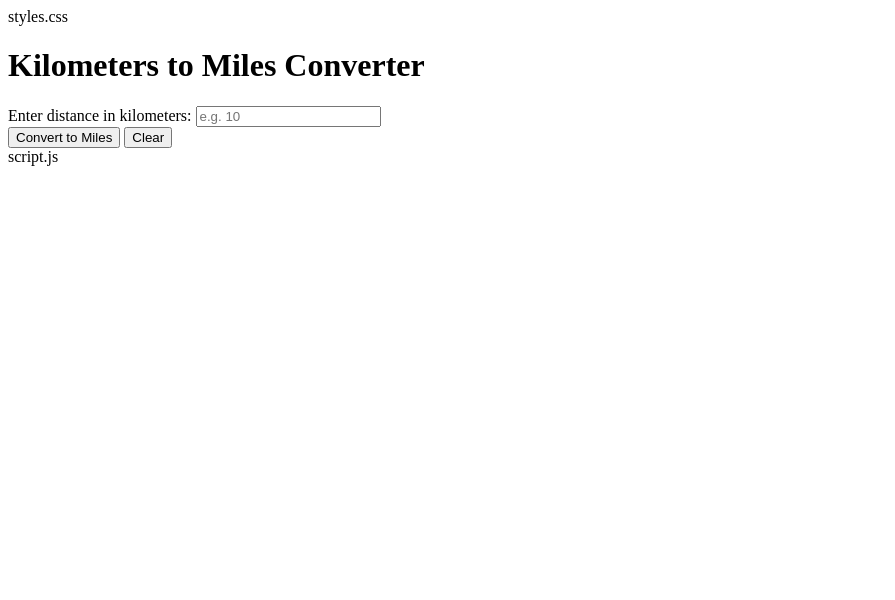
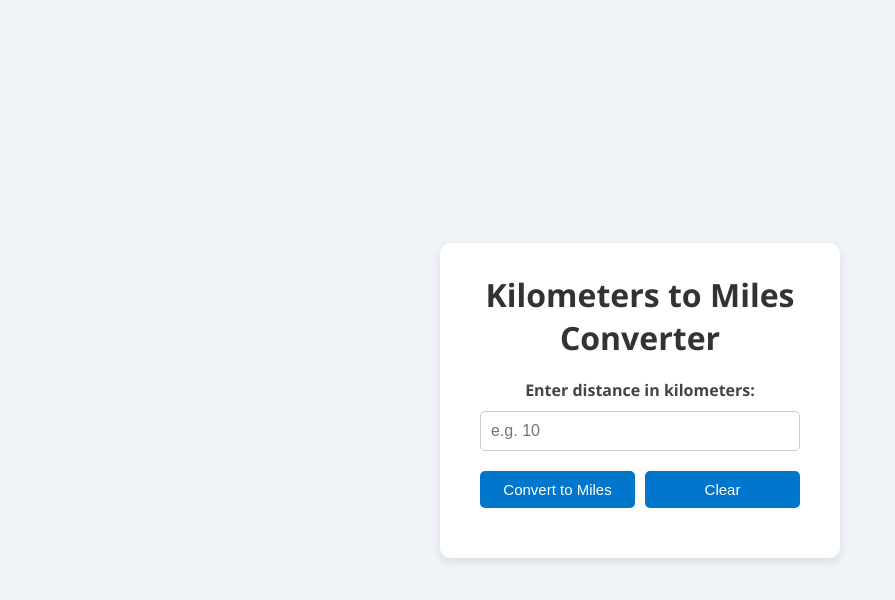
Before and after one commit to AyaAbuqoleh/converter, a plain HTML site: page index.html in a window 1280 px wide. Shown: the whole page, without its empty margins (0-895 px from the left). Drawn offline with Linux system fonts and the light colour scheme.

Commit message:
Update index.html

```diff
--- a/index.html
+++ b/index.html
@@ -4,7 +4,7 @@
   <meta charset="UTF-8" />
   <meta name="viewport" content="width=device-width, initial-scale=1.0"/>
   <title>Kilometers to Miles Converter</title>
-  styles.css
+  <link rel="stylesheet" href="styles.css" />
 </head>
 <body>
   <div class="container">
@@ -23,6 +23,6 @@
     <div id="result"></div>
   </div>
 
-  script.js</script>
+  <script src="script.js"></script>
 </body>
 </html>
```
